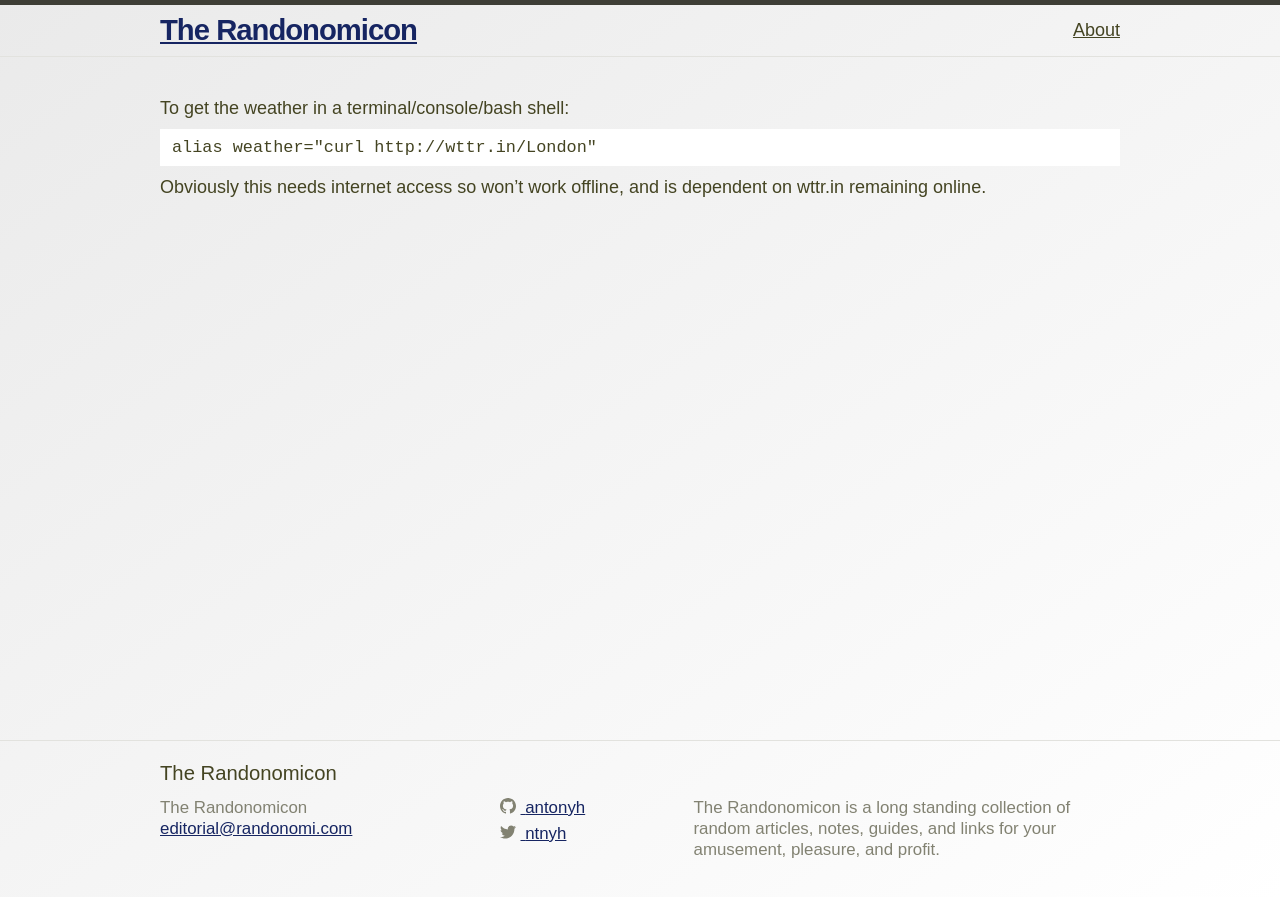
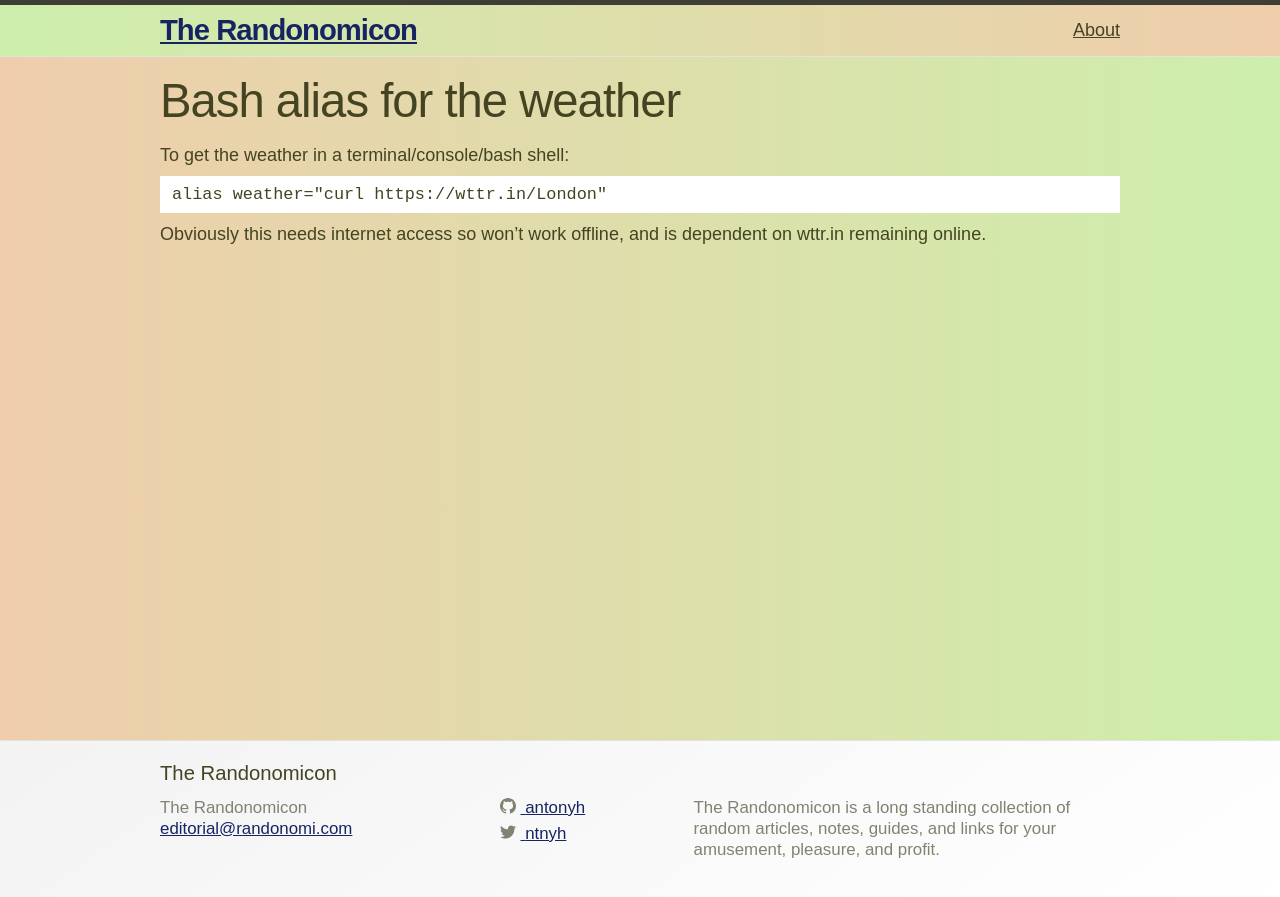
Before and after one commit to antonyh/randonomicon, a Jekyll site: the page built from _posts/2018-11-06-weather-in-console.markdown, in a window 1280 px wide. Shown: the top 897 px of the page. Built offline with Jekyll 4.4.1, drawn with Linux system fonts in a browser that asks for light colours; our own code applies the rules of GitHub Pages for plain Markdown files.

```diff
--- a/404.html
+++ b/404.html
@@ -19,6 +19,6 @@ layout: default
 <div class="container">
   <h1>404</h1>
 
-  <p><strong>Page not found :(</strong></p>
-  <p>The requested page could not be found.</p>
+  <p>404 <strong>Page not found </strong></p>
+  <p>The requested page was not found.</p>
 </div>
--- a/_posts/2018-11-06-switch-between-jdk-versions-on-mac.markdown
+++ b/_posts/2018-11-06-switch-between-jdk-versions-on-mac.markdown
@@ -1,7 +1,7 @@
 ---
 layout: post
 date: 2018-11-06 07:59:59 +000
-title: Java: Quick changing between versions on MacOS
+title: Quick changing Java versions on MacOS
 categories: java, mac
 ---
 
--- a/_posts/2018-11-06-weather-in-console.markdown
+++ b/_posts/2018-11-06-weather-in-console.markdown
@@ -1,12 +1,12 @@
 ---
 layout: post
 date: 2018-11-06 08:59:59 +000
-title: Bash: weather command
+title: Bash alias for the weather
 categories: bash
 ---
 
 To get the weather in a terminal/console/bash shell:
 
-    alias weather="curl http://wttr.in/London"
+    alias weather="curl https://wttr.in/London"
 
 Obviously this needs internet access so won't work offline, and is dependent on wttr.in remaining online.
--- a/_sass/minima/_layout.scss
+++ b/_sass/minima/_layout.scss
@@ -8,6 +8,8 @@
 
   // Positioning context for the mobile navigation icon
   position: relative;
+
+  background-image: linear-gradient(to right, #cdefab, #efcdab);
 }
 
 .site-title {
@@ -178,6 +180,7 @@
 .page-content {
   padding: $spacing-unit 0;
   flex: 1;
+  background-image: linear-gradient(to right, #efcdab, #cdefab);
 }
 
 .page-heading {
```
Also changed, not shown: README.md (added).
